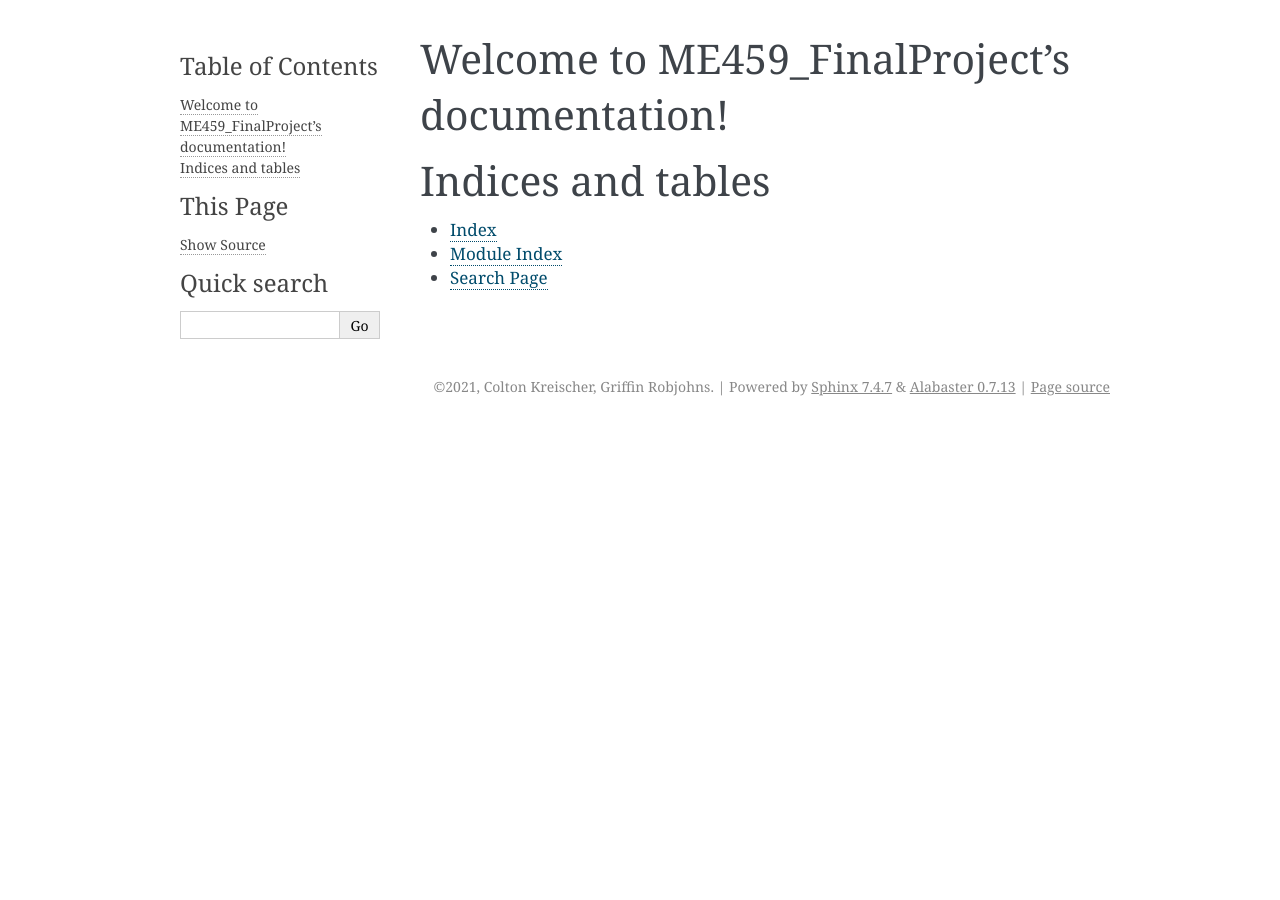
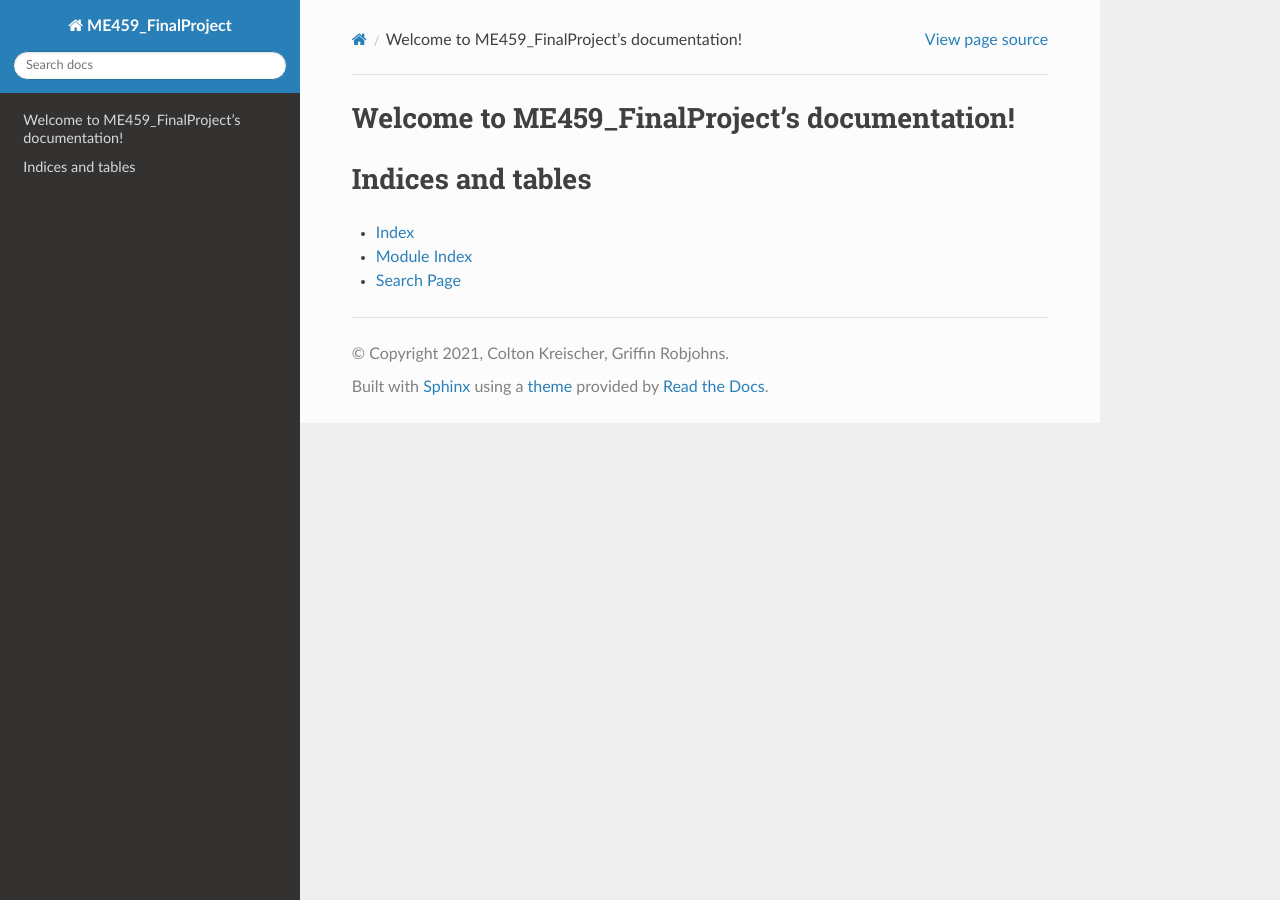
Before and after one commit to wh1ter0se/ME459_FinalProject, a Sphinx documentation site: the page built from docs/source/index.rst, in a window 1280 px wide. Built offline with Sphinx 7.4.7 and the Read the Docs theme 2.0.0, drawn with Linux system fonts in a browser that asks for light colours.

Commit message:
Got sphinx to generate html.

```diff
--- a/docs/source/conf.py
+++ b/docs/source/conf.py
@@ -30,8 +30,11 @@ release = '1.0.0'
 # Add any Sphinx extension module names here, as strings. They can be
 # extensions coming with Sphinx (named 'sphinx.ext.*') or your custom
 # ones.
-extensions = [
-]
+extensions = ['rinoh.frontend.sphinx',
+              'sphinx.ext.napoleon',
+              'sphinx.ext.autodoc',
+              'sphinx.ext.viewcode',
+              'sphinx.ext.coverage']
 
 # Add any paths that contain templates here, relative to this directory.
 templates_path = ['_templates']
@@ -47,7 +50,7 @@ exclude_patterns = []
 # The theme to use for HTML and HTML Help pages.  See the documentation for
 # a list of builtin themes.
 #
-html_theme = 'alabaster'
+html_theme = 'sphinx_rtd_theme'
 
 # Add any paths that contain custom static files (such as style sheets) here,
 # relative to this directory. They are copied after the builtin static files,
--- /dev/null
+++ b/pip_requirements.txt
@@ -0,0 +1 @@
+sphinx==3.03
```
Also changed, not shown: 3 other files.
